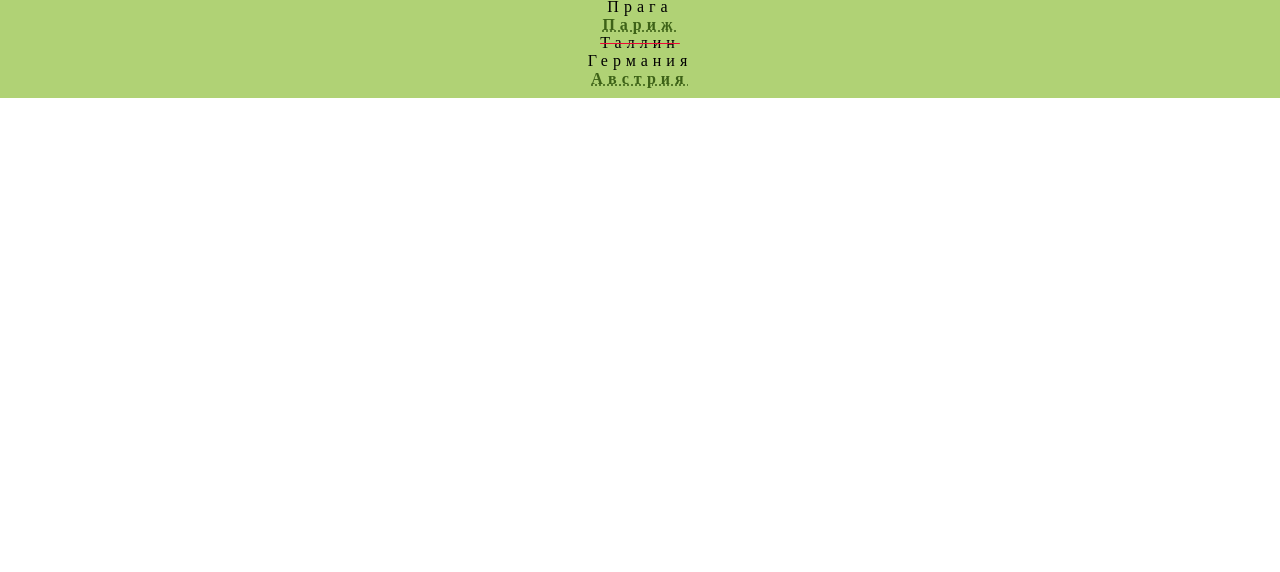
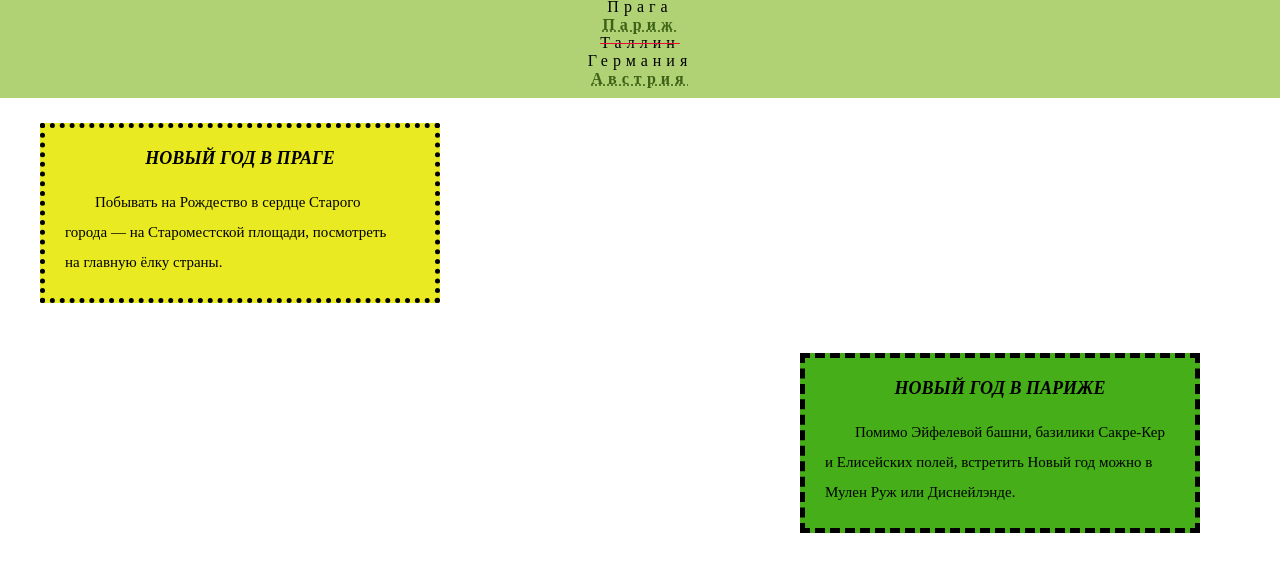
Before and after one commit to AlexandrLatushko/css-hw2, a plain HTML site: page index.html in a window 1280 px wide. Shown: the part 40-612 px from the top of the page. Drawn offline with Linux system fonts and the light colour scheme.

Commit message:
add blok prapue and paris

```diff
--- a/index.css
+++ b/index.css
@@ -37,3 +37,42 @@
   text-decoration:underline;
   text-decoration-style: dotted;
 }
+
+.prague1 {
+  width: 400px;
+  height: 180px;
+  background-color:rgb(234, 234, 34);
+  margin: 25px 40px;
+  padding: 20px;
+  border-style: dotted;
+  border-width: 5px;
+}
+
+h2 {
+  text-transform: uppercase;
+  font-style: italic;
+  text-align: center;
+  font-size: 18px ;
+}
+
+.praque2 {
+  font-size: 15px;
+  text-indent: 30px;
+  line-height: 30px;
+}
+
+.paris1{
+  width: 400px;
+  height: 180px;
+  background-color:rgb(69, 174, 24);
+  margin: 50px 800px;
+  padding: 20px;
+  border-style:dashed;
+  border-width: 5px;
+}
+
+.paris2{
+  font-size: 15px;
+  text-indent: 30px;
+  line-height: 30px;
+}
--- a/index.html
+++ b/index.html
@@ -24,5 +24,17 @@
     <span class="austria">Австрия</span>
   </div>
 
+  <div class="prague1">
+    <h2>Новый год в праге</h2>
+    <br>
+    <div class="praque2">Побывать на Рождество в сердце Старого <br> города — на Староместской площади, посмотреть <br> на главную ёлку страны.</div>
+  </div>
+
+  <div class="paris1">
+    <h2>Новый год в Париже</h2>
+    <br>
+    <div class="paris2">Помимо Эйфелевой башни, базилики Сакре-Кер и Елисейских полей, встретить Новый год можно в Мулен Руж или Диснейлэнде.</div>
+  </div>
+
 </body>
 </html>
```
